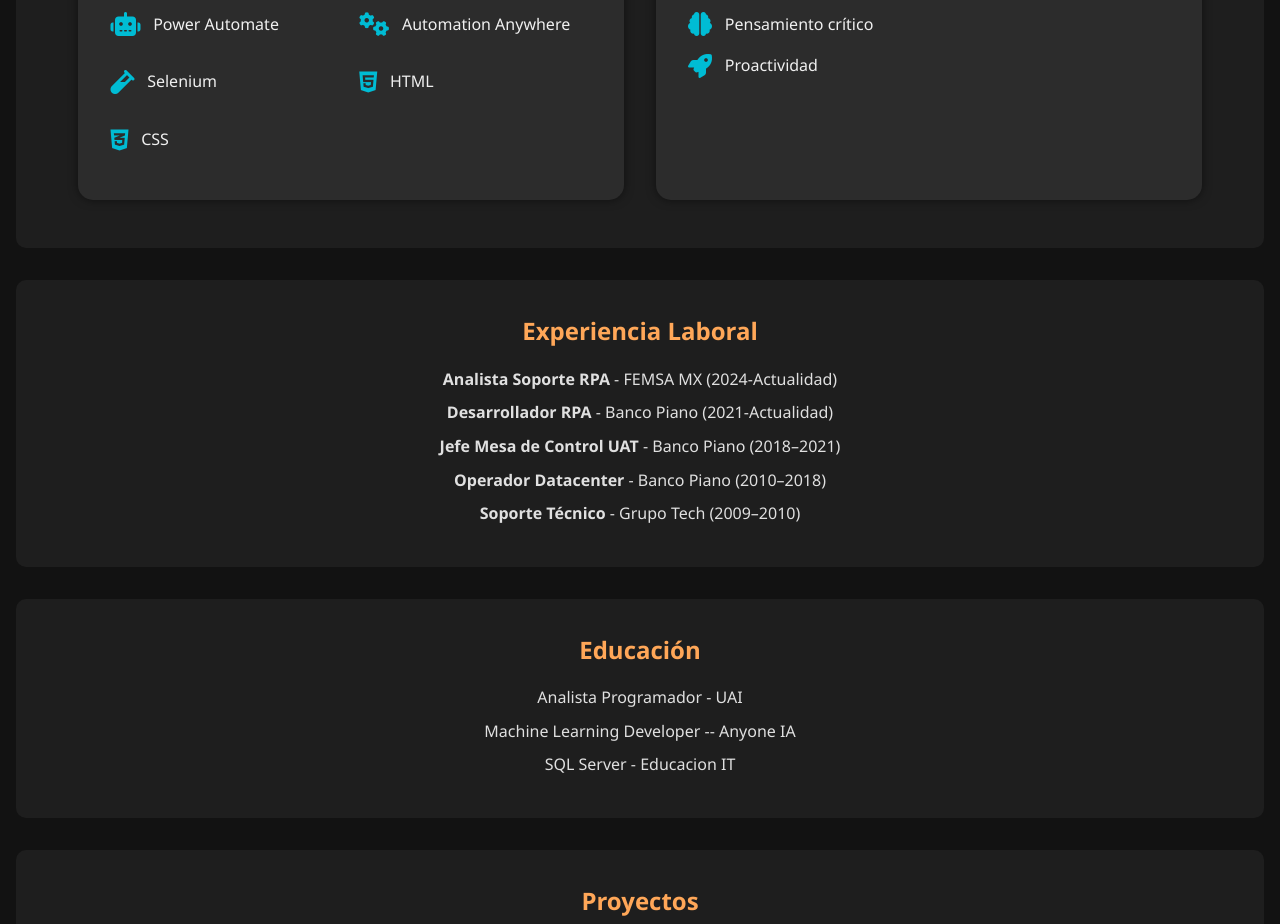
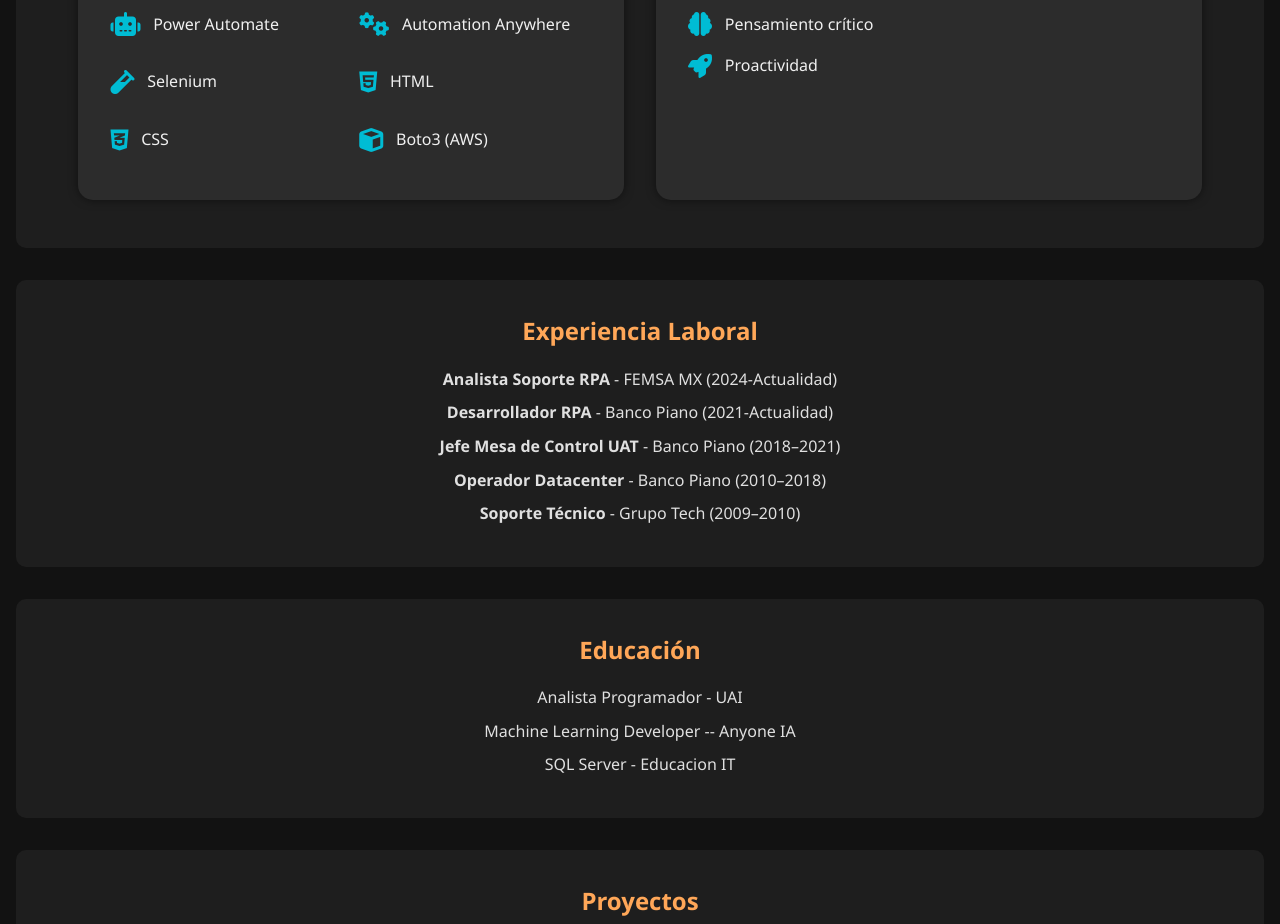
Before and after one commit to sebasmc07/sebasmc07.github.io, a plain HTML site: page index.html in a window 1280 px wide. Shown: the part 1040-1964 px from the top of the page. Drawn offline with nearby package versions, Linux system fonts and the light colour scheme.

Commit message:
Update index.html

```diff
--- a/index.html
+++ b/index.html
@@ -53,6 +53,7 @@
       <div class="skill-item"><i class="fas fa-vial"></i> Selenium</div>
       <div class="skill-item"><i class="fab fa-html5"></i> HTML</div>
       <div class="skill-item"><i class="fab fa-css3-alt"></i> CSS</div>
+      <div class="skill-item"><i class="fa-solid fa-cube"></i></i> Boto3 (AWS)</div>
       </div>
     </div>
 
```
